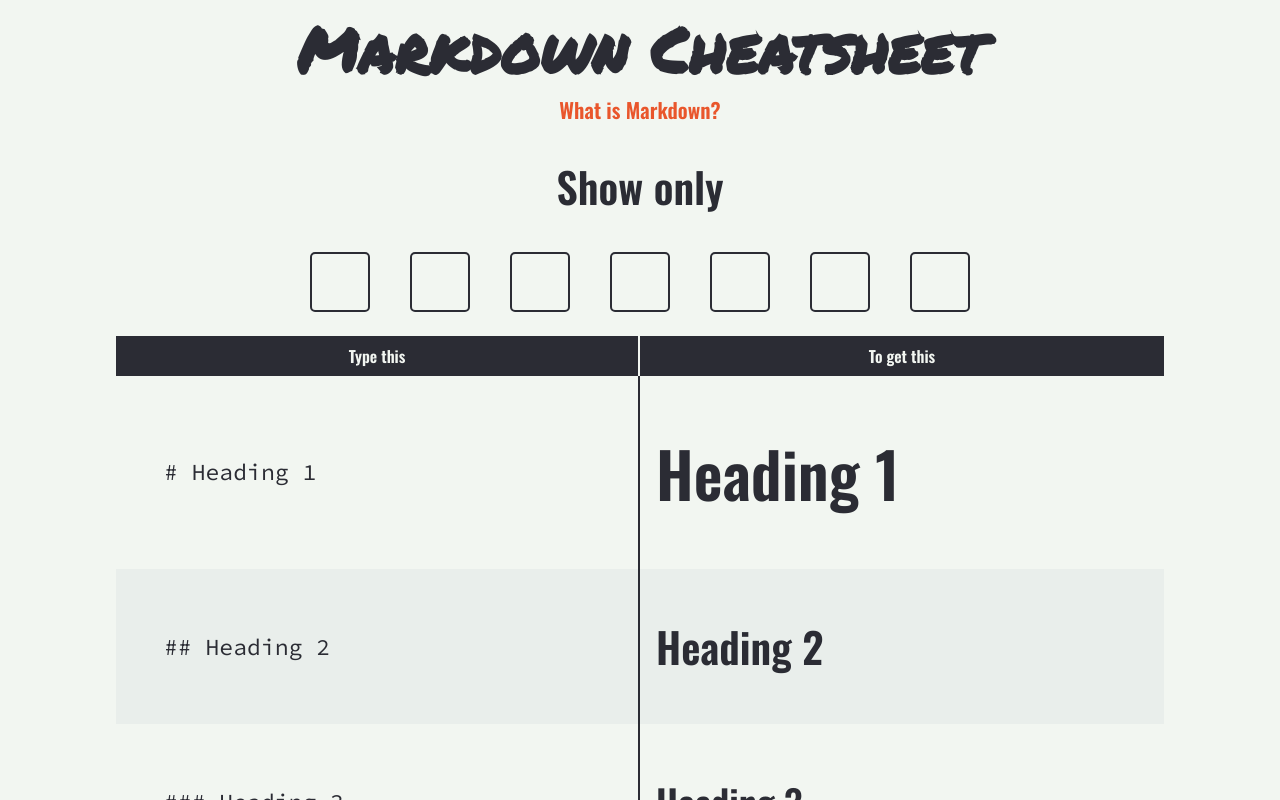
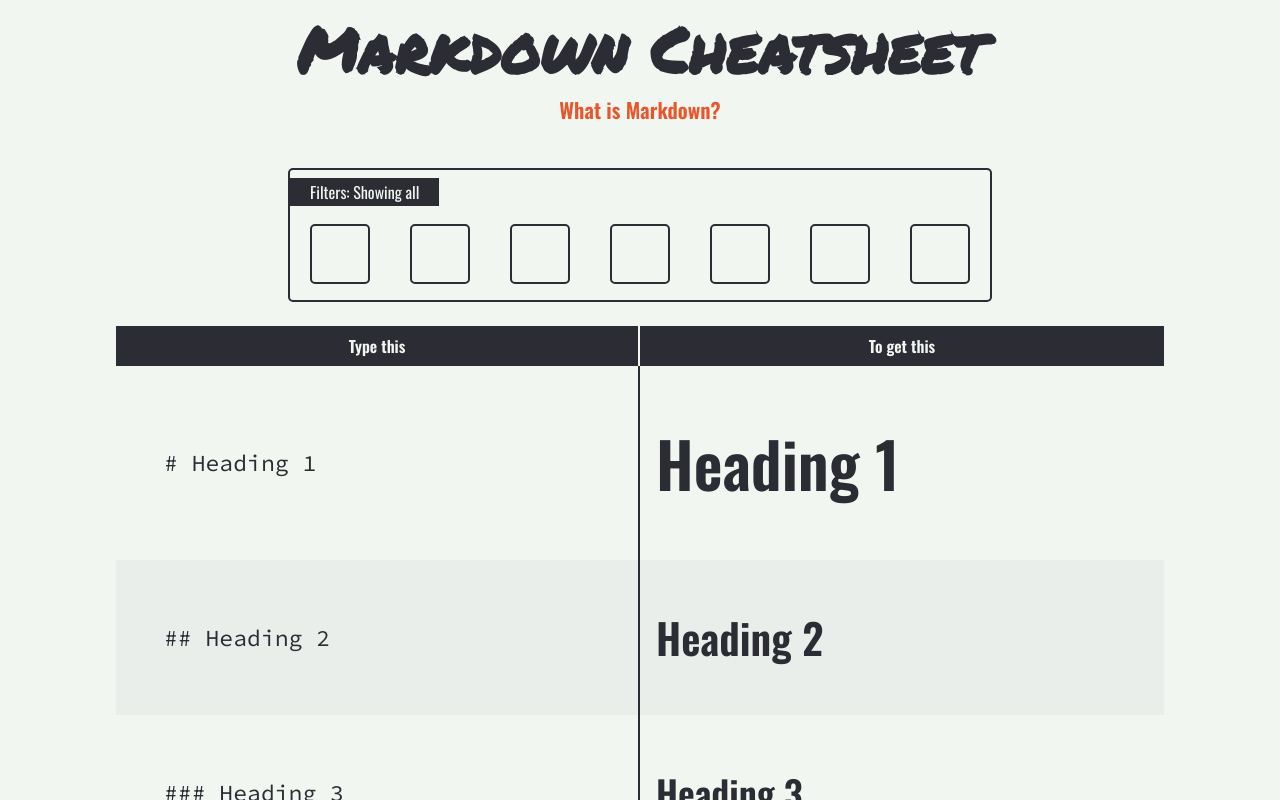
Before and after one commit to fershad/markdown-cheatsheet, a Svelte app: page / in a window 1280 px wide. Built offline with nearby package versions, Linux system fonts and the light colour scheme.

Commit message:
move filters to store, create filter label

```diff
--- a/src/components/Button.svelte
+++ b/src/components/Button.svelte
@@ -4,7 +4,7 @@
 
     export let tag;
     export let icon;
-    export let lable;
+    export let label;
     export let active = false;
 
     function filter(tag) {
@@ -16,7 +16,7 @@
     }
 </script>
 
-<button data-filter-tag="{tag}" on:click="{() => filter({tag})}" class:active aria-label="Show {lable}">
+<button data-filter-tag="{tag}" on:click="{() => filter({tag})}" class:active aria-label="Show {label}">
     <i class="gg-{icon}"></i>
 </button>
 
--- a/src/components/Filter.svelte
+++ b/src/components/Filter.svelte
@@ -1,5 +1,6 @@
 <script>
     import Button from './Button.svelte'
+    import { filters } from '../store.js';
     import { createEventDispatcher } from 'svelte';
     const dispatch = createEventDispatcher();
 
@@ -10,10 +11,17 @@
 
 <div class="filter">
     <!-- <input type="text" name="search" id="search"> -->
-    <h2>
+    <!-- <h2>
         Show only
-    </h2>
+    </h2> -->
     <div class="buttons">
+        <span class="filters">
+            {#if $filters.length > 0}
+                Filters: Showing {$filters.join(', ')}
+            {:else}
+                 Filters: Showing all
+            {/if}
+        </span>
         <Button tag="heading" label="headings" icon="format-heading" on:filter={(event) => {filtered(event.detail.message, event.detail.state)}}/>
         <Button tag="list" label="lists" icon="layout-list" on:filter={(event) => {filtered(event.detail.message, event.detail.state)}}/>
         <Button tag="text" label="text" icon="format-text" on:filter={(event) => {filtered(event.detail.message, event.detail.state)}}/>
@@ -31,6 +39,8 @@
         flex-direction: column;
         justify-content: center;
         align-items: center;
+        position: relative;
+        margin-top: 3em;
     }
 
     input[type="text"] {
@@ -42,5 +52,17 @@
         display: flex;
         position: relative;
         align-items: center;
+        padding: 3.4em 0 1em 0;
+        border: 2px solid var(--table-header-bg);
+        border-radius: 5px;
+    }
+
+    .buttons > span {
+        position: absolute;
+        top: 8px;
+        left: 0;
+        background: var(--table-header-bg);
+        color: var(--table-header-text);
+        padding: 2px 20px;
     }
 </style>
--- a/src/components/Table.svelte
+++ b/src/components/Table.svelte
@@ -1,48 +1,30 @@
 <script>
     import { data } from '../data/data.js';
+    import { filters } from '../store.js';
     import Filter from './Filter.svelte';
 
-    let filters = [];
-
     $: filteredData = data;
+    $filters = [];
 
     function runFilter(tag, state) {
       if (state) {
-        filters = [...filters, tag.tag];
+        $filters = [...$filters, tag.tag];
       } else {
-        filters = filters.filter((el) => {
+        $filters = $filters.filter((el) => {
           return el !== tag.tag
         });
       }
 
-      if (filters.length > 0) {
-        console.log(filters)
+      if ($filters.length > 0) {
         filteredData = data.filter((el) => {
           return el.tags.some((t) => {
-                return filters.indexOf(t) >= 0
+                return $filters.indexOf(t) >= 0
             })
         });
       } else {
         filteredData = data;
       }
 }
-
-      // if (filterCounter > 0){
-      //   data.forEach(d => {
-      //     let dTags = d.tags;
-      //     dTags.forEach(t => {
-      //       if (t == tag.tag) {
-      //         tempData.push(d);
-      //       }
-      //     })
-      //   });
-
-      //   filteredData = tempData;
-      // } else {
-      //   tempData = [];
-      //   filteredData = data;
-      // }
-
 </script>
 
 <Filter on:filtered={(event) => {runFilter(event.detail.tag, event.detail.state)}}/>
--- /dev/null
+++ b/src/store.js
@@ -0,0 +1,3 @@
+import { writable } from 'svelte/store';
+
+export const filters = writable(0);
```
